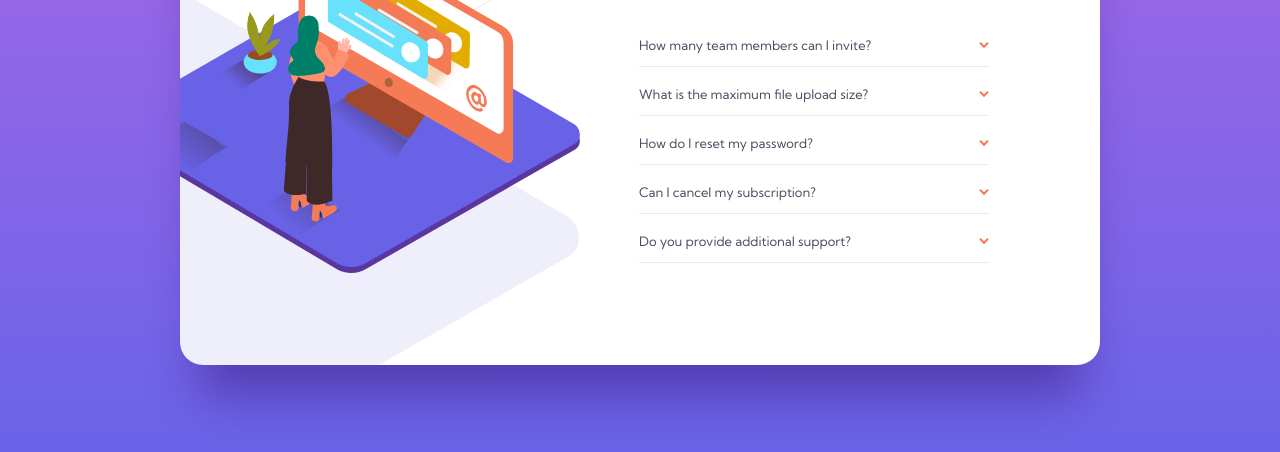
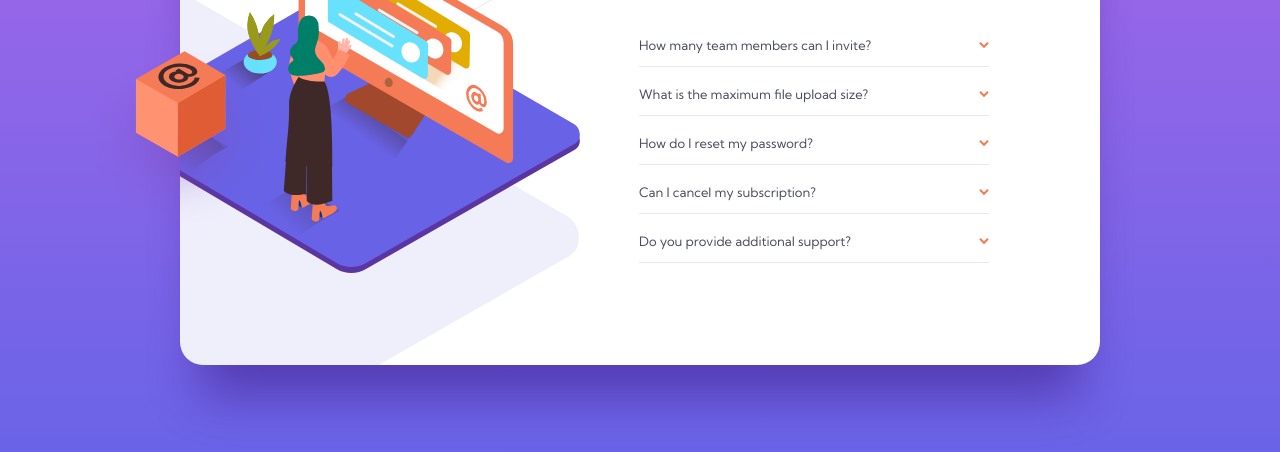
Before and after one commit to gigakhrz/Faq-According-Card, a plain HTML site: page index.html in a window 1280 px wide. Shown: the part 284-736 px from the top of the page. Drawn offline with Linux system fonts and the light colour scheme.

Commit message:
added box img in desktop version

```diff
--- a/style.css
+++ b/style.css
@@ -147,6 +147,13 @@ h1 {
         display: none;
     }
 
+    .box{
+        display: block;
+        top: 120px;
+        position: absolute;
+        left: -95px;
+    }
+
     main{
         width: 350px;
     }
```
